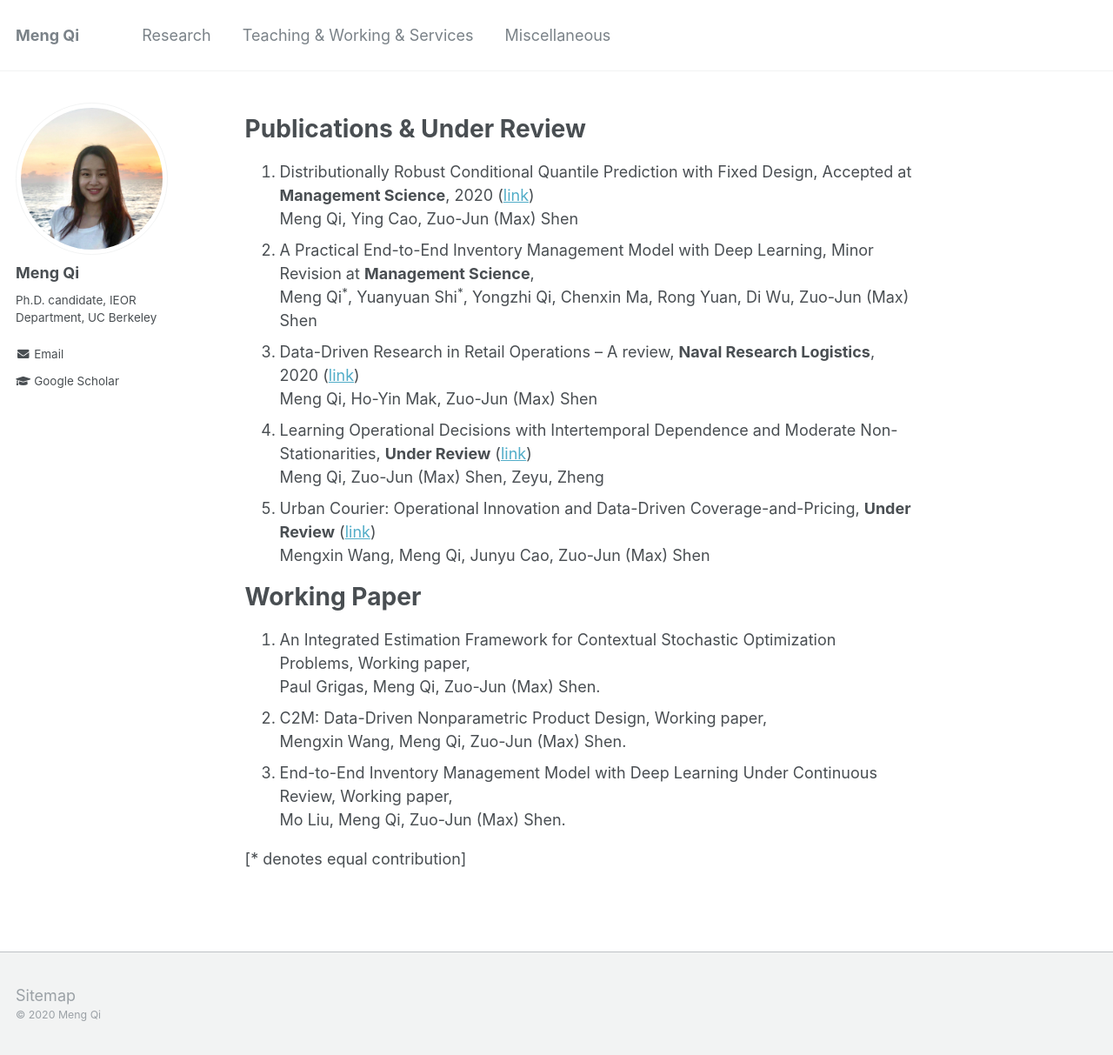
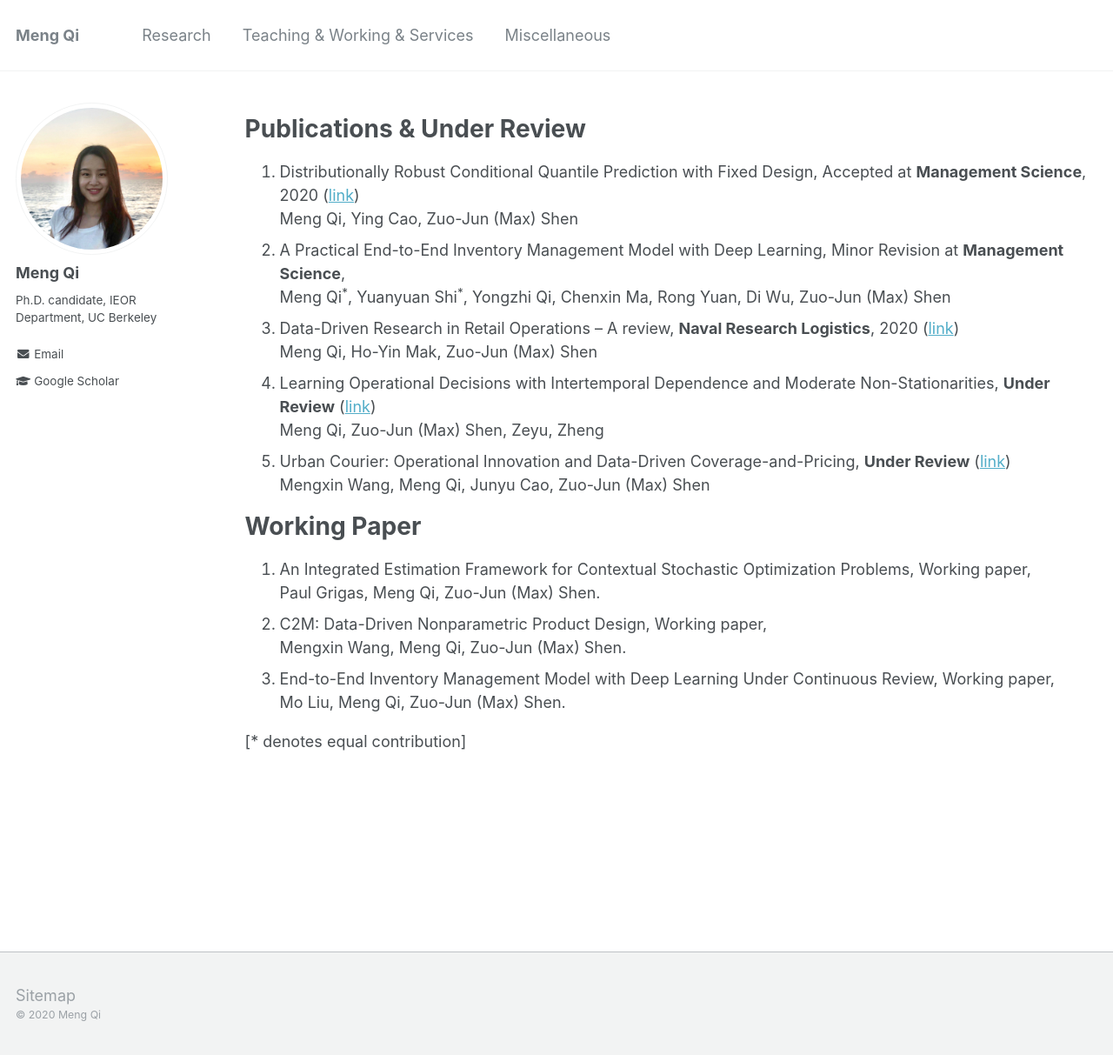
Before and after one commit to alicemengqi/site, a Jekyll site: the page built from _pages/publications.md, in a window 1280 px wide and 1213 px high. Shown: the whole window at 87% size. Built offline with Jekyll 4.4.1, drawn with Linux system fonts in a browser that asks for light colours.

Commit message:
Update publications.md

```diff
--- a/_pages/publications.md
+++ b/_pages/publications.md
@@ -1,8 +1,10 @@
 ---
+layout: archive
 title: ""
 permalink: /publications/
 author_profile: true
 ---
+{% include base_path %}
 
 # Publications & Under Review
 1. Distributionally Robust Conditional Quantile Prediction with Fixed Design, Accepted at **Management Science**, 2020 ([link](https://papers.ssrn.com/sol3/papers.cfm?abstract_id=3397450))
```
